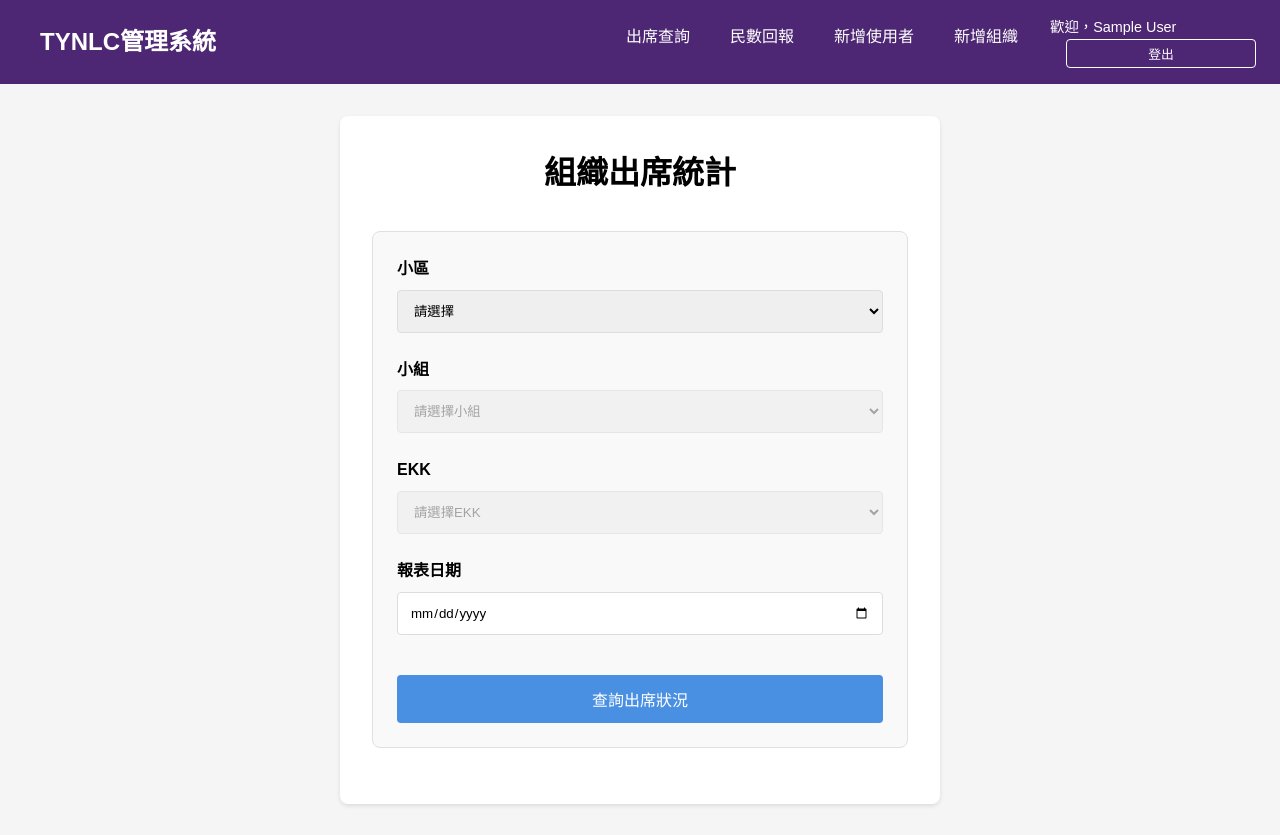
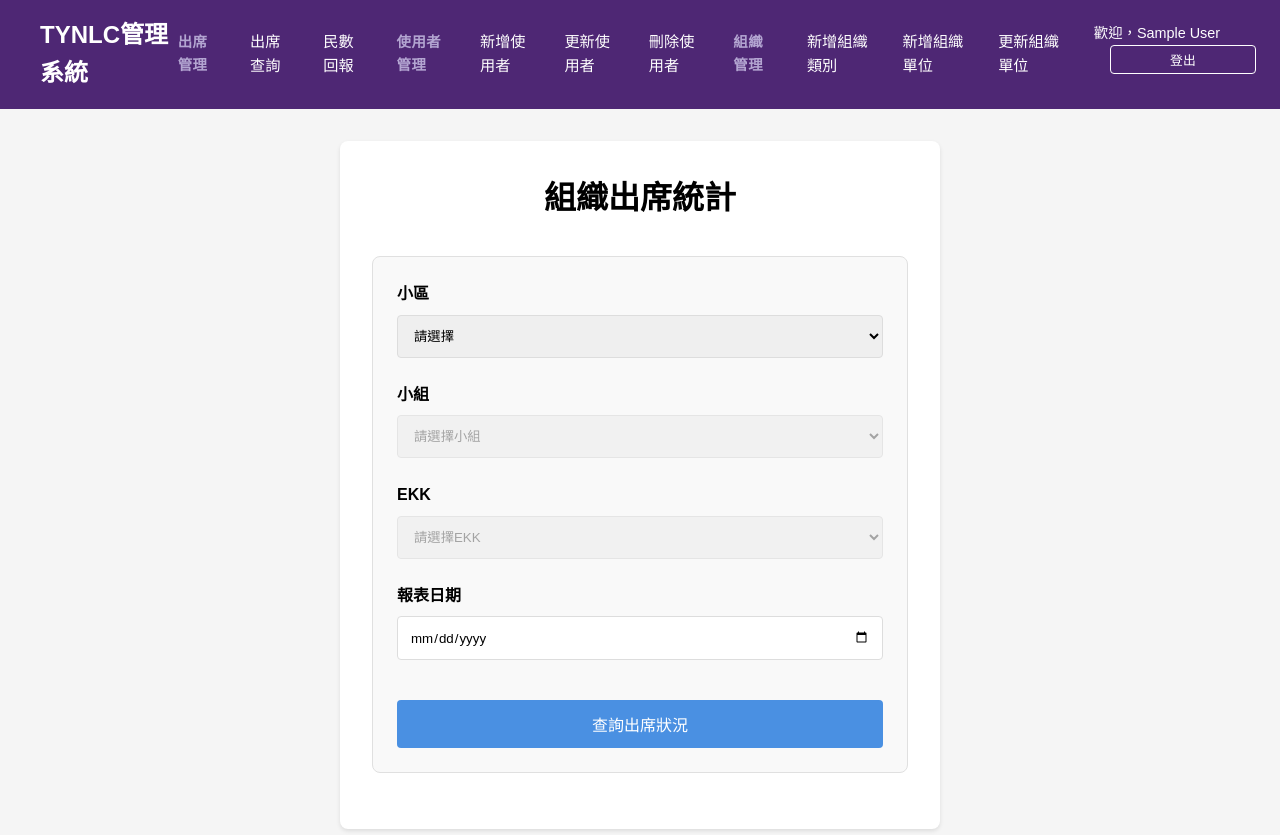
Before and after one commit to Orz3br4/NLC_Bot, a FastAPI app: page /attendance/query in a window 1280 px wide. Shown: the top 835 px of the page. Run offline with FastAPI, Linux system fonts and the light colour scheme; the visitor is signed in with stand-in values (Sample User, id 1); data that the repository does not hold is empty.

Commit message:
Add more nav links in nav bar

```diff
--- a/user-service/src/app/templates/header.html
+++ b/user-service/src/app/templates/header.html
@@ -4,11 +4,30 @@
         <a href="/" class="nav-brand">TYNLC管理系統</a>
         <button class="nav-toggle" onclick="toggleNav()">☰</button>
         <div class="nav-links" id="navLinks">
-            <a href="/attendance/query" class="nav-link">出席查詢</a>
-            <a href="/attendance/report" class="nav-link">民數回報</a>
+            <!-- 出席管理 -->
+            <div class="nav-group">
+                <span class="nav-group-title">出席管理</span>
+                <a href="/attendance/query" class="nav-link">出席查詢</a>
+                <a href="/attendance/report" class="nav-link">民數回報</a>
+            </div>
+
             {% if request.session.get('user_id') %}
-                <a href="/user/create" class="nav-link">新增使用者</a>
-                <a href="/organization-unit/create" class="nav-link">新增組織</a>
+                <!-- 使用者管理 -->
+                <div class="nav-group">
+                    <span class="nav-group-title">使用者管理</span>
+                    <a href="/user/create" class="nav-link">新增使用者</a>
+                    <a href="/user/update" class="nav-link">更新使用者</a>
+                    <a href="/user/delete" class="nav-link">刪除使用者</a>
+                </div>
+
+                <!-- 組織管理 -->
+                <div class="nav-group">
+                    <span class="nav-group-title">組織管理</span>
+                    <a href="/organization-category/create" class="nav-link">新增組織類別</a>
+                    <a href="/organization-unit/create" class="nav-link">新增組織單位</a>
+                    <a href="/organization-units/update" class="nav-link">更新組織單位</a>
+                </div>
+
                 <div class="user-info">
                     歡迎，{{ request.session.get('user_name') }}
                     <form method="POST" action="/logout" style="display: inline;">
@@ -16,8 +35,10 @@
                     </form>
                 </div>
             {% else %}
-                <a href="/login" class="nav-link">登入</a>
-                <a href="/register" class="nav-link">註冊</a>
+                <div class="nav-group">
+                    <a href="/login" class="nav-link">登入</a>
+                    <a href="/register" class="nav-link">註冊</a>
+                </div>
             {% endif %}
         </div>
     </div>
--- a/user-service/src/assets/css/style.css
+++ b/user-service/src/assets/css/style.css
@@ -59,6 +59,49 @@ body {
     padding: 0.5rem;
     line-height: 1;
     width: auto;
+}
+
+/* Navigation groups */
+.nav-group {
+    display: flex;
+    flex-direction: column;
+    gap: 0.5rem;
+}
+
+.nav-group-title {
+    font-size: 0.9rem;
+    font-weight: bold;
+    color: #b3a5d1;
+    text-transform: uppercase;
+    letter-spacing: 0.5px;
+    margin-bottom: 0.25rem;
+    border-bottom: 1px solid rgba(255, 255, 255, 0.2);
+    padding-bottom: 0.25rem;
+}
+
+.nav-group .nav-link {
+    margin-left: 0.5rem;
+    font-size: 0.95rem;
+}
+
+/* Desktop navigation groups */
+@media (min-width: 769px) {
+    .nav-group {
+        flex-direction: row;
+        align-items: center;
+        gap: 1rem;
+    }
+
+    .nav-group-title {
+        border-bottom: none;
+        margin-bottom: 0;
+        padding-bottom: 0;
+        margin-right: 0.5rem;
+    }
+
+    .nav-group .nav-link {
+        margin-left: 0;
+    }
 }
 
 /* 主要內容區域樣式 */
@@ -566,6 +609,7 @@ button:hover {
         padding: 1rem;
         flex-direction: column;
         z-index: 1000;
+        gap: 1rem;
     }
 
     .nav-links.active {
@@ -574,6 +618,19 @@ button:hover {
 
     .nav-toggle {
         display: contents;
+    }
+
+    /* Mobile navigation groups */
+    .nav-group {
+        border-bottom: 1px solid rgba(255, 255, 255, 0.1);
+        padding-bottom: 0.75rem;
+        margin-bottom: 0.75rem;
+    }
+
+    .nav-group:last-child {
+        border-bottom: none;
+        margin-bottom: 0;
+        padding-bottom: 0;
     }
 
     .user-info {
```
